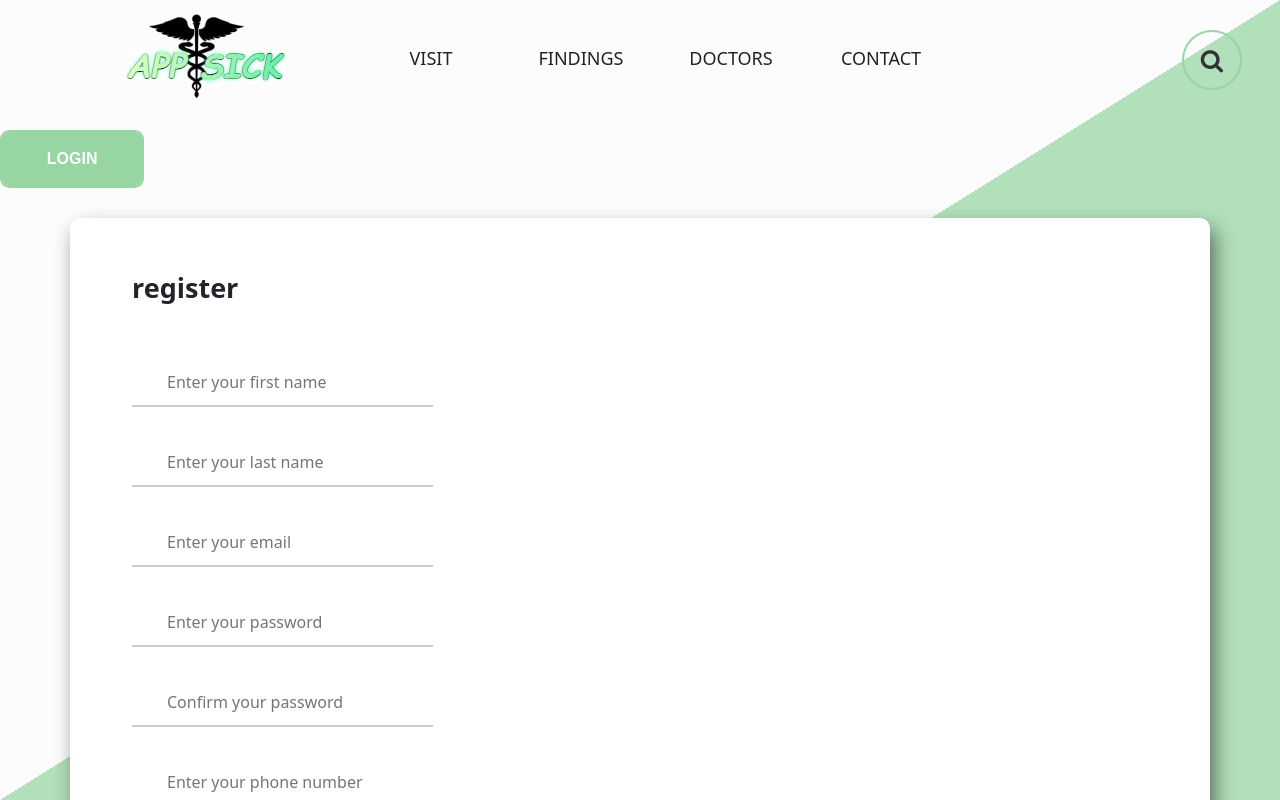
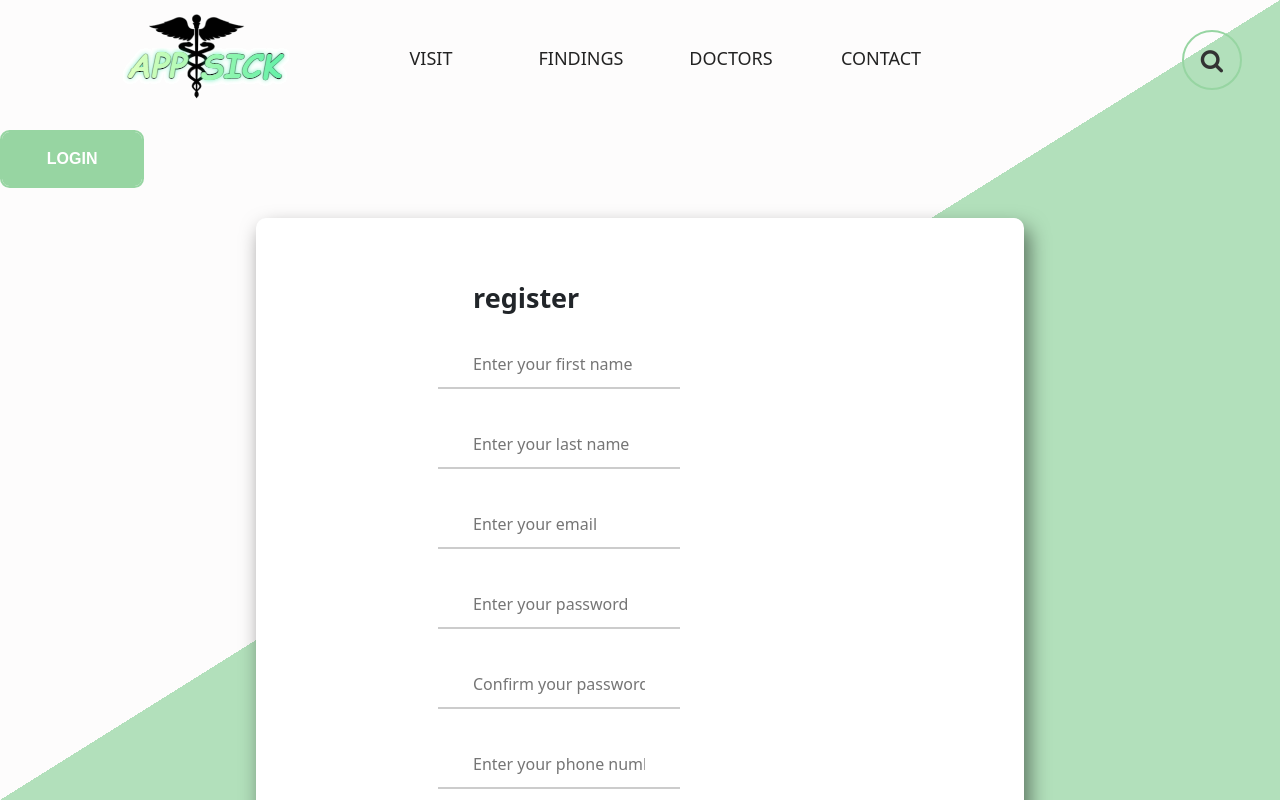
Before and after one commit to OchotaDariusz/appsick-react, a React (Create React App) app: page /register in a window 1280 px wide. Shown: the top 800 px of the page. Built offline with nearby package versions, Linux system fonts and the light colour scheme.

Commit message:
registration form

```diff
--- a/package.json
+++ b/package.json
@@ -15,7 +15,9 @@
     "@testing-library/jest-dom": "^5.16.5",
     "@testing-library/react": "^13.4.0",
     "@testing-library/user-event": "^13.5.0",
+    "axios": "^1.1.3",
     "bootstrap": "^5.2.2",
+    "popper.js": "^1.16.1",
     "react": "^18.2.0",
     "react-bootstrap": "^2.6.0",
     "react-dom": "^18.2.0",
--- a/src/Login/Login.css
+++ b/src/Login/Login.css
@@ -2,22 +2,22 @@
 
 
 
-.container{
+.containerr{
     position: relative;
-    max-width: 430px;
-    width: 100%;
+
+    width: 60%;
     background: #fff;
     border-radius: 10px;
     margin: auto;
     box-shadow: 5px 10px 20px rgb(0 0 0 / 50%);
 
 }
-.container .form{
+.containerr .form{
     padding: 50px;
 
 }
 
-.container .form .title{
+.containerr .form .title{
     position: relative;
     font-size: 27px;
     font-weight: 600;
@@ -29,13 +29,27 @@
     position: relative;
     margin-top: 30px;
     height: 50px;
-    width: 90%;
+    width: 100%;
+
 }
 
+
+.form span{
+    top: 10px;
+    position: relative;
+    margin-top: 30px;
+    height: 50px;
+    width: 90%;
+    padding: 0 35px;
+
+}
+
+
 .input-field input{
-    position: absolute;
+    /*position: absolute;*/
     height: 100%;
-    width: auto;
+    width: 60%;
+    margin: auto;
     padding: 0 35px;
     border: none;
     outline: none;
@@ -43,12 +57,12 @@
     border-top: 2px solid transparent;
 }
 
-.input-field i{
-    position: absolute;
-    top: 50%;
-    transform: translateY(-50%);
+/*.input-field i{*/
+/*    position: absolute;*/
+/*    top: 50%;*/
+/*    transform: translateY(-50%);*/
 
-}
+/*}*/
 
 .input-field i.showHidePw{
     right: 0;
--- a/src/Register/Register.js
+++ b/src/Register/Register.js
@@ -1,8 +1,10 @@
-import React, {useRef, useState} from "react"
+import React, {useEffect, useRef, useState} from "react"
 import InputFields from "../components/InputFields";
 
 
 import "../Login/Login.css"
+import axios from "axios";
+import {useHistory} from "react-router-dom";
 
 
 export default function Register() {
@@ -17,21 +19,82 @@ export default function Register() {
     const [gender, setGender] = useState("");
     const [birthDate, setBirthDate] = useState("");
     const [emailInfo, setEmailInfo] = useState("");
-
-    //Regexy do emaila i hasła
-    // let emailver = /^\S+@\S+\.\S+$/;
-    // let passValidation = /(?=.*[!#@$^%*])[a-zA-Z0-9!#@$%*^]{6,100}$/;
+    const [passwordColor, setPasswordColor] = useState("white");
+    const [passwordInfo, setPasswordInfo] = useState("");
+    const [confirmationColor, setConfirmationColor] = useState("white");
+    const [passwordConfirmationInfo, setPasswordConfirmationInfo] = useState("");
+    const [emailColor, setEmailColor] = useState("white");
 
     const handleChange = (e) => {
         setGender(e.target.value);
     }
+    let passValidation = /(?=.*[!#@$^%*])[a-zA-Z0-9!#@$%*^]{6,100}$/;
+
+    useEffect(() => {
+        const isPasswordOk = setTimeout(() => {
+            if (password.match(passValidation)) {
+                setPasswordColor("green")
+                setPasswordInfo("")
+
+            } else {
+                setPasswordColor("salmon");
+                setPasswordInfo("invalid password")
+            }
+            // password.match(passValidation) ? setPasswordColor("green") : setPasswordColor("salmon");
+            if (password.length == 0) {
+                setPasswordColor("white")
+                setPasswordInfo("")
+            }
+        }, 1000);
+        return () => {
+            clearTimeout(isPasswordOk)
+        }
+    }, [password])
+
+    useEffect(() => {
+        const isConfirmationOk = setTimeout(() => {
+            // passwordConfirmation === password ? setConfirmationColor("green") : setConfirmationColor("salmon")
+            if (passwordConfirmation === password) {
+                setConfirmationColor("green")
+                setPasswordConfirmationInfo("")
+            } else {
+                setConfirmationColor("salmon")
+                setPasswordConfirmationInfo("passwords are different")
+            }
+            if (password.length == 0 ||
+                passwordConfirmation.length == 0) {
+                setConfirmationColor("white")
+                setPasswordConfirmationInfo("")
+            }
+        }, 1000);
+        return () => {
+            clearTimeout(isConfirmationOk)
+        }
+    }, [passwordConfirmation, password])
+
+    // useEffect(() => {
+    //     const isEmailTaken = setTimeout( ()=> {
+    //         axios.get("API", {
+    //             params: {
+    //                 email: `${email}`
+    //             }
+    //         }).then(({data}) => {
+    //             console.log(data)
+    //             //        jesli nie dostane uzytkownika to setEmailColor("green")
+    //             //    else setEmailColor("salmon")
+    //         })
+    //     },1000)
+    //     return () => {
+    //         clearTimeout(isEmailTaken)
+    //     };
+    // }, [email]);
 
 
     const submitForm = (event) => {
-
-        setIsActive(current => !current);
+        event.preventDefault()
         if (password === passwordConfirmation &&
-            pesel.length !== 11 &&
+            password.length > 6 &&
+            pesel.length === 11 &&
             emailInfo === ""
         ) {
             fetch('http://localhost:8080/register', {
@@ -41,64 +104,74 @@ export default function Register() {
                     'Content-Type': 'application/json'
                 },
                 body: JSON.stringify({
-                    "email": email.current.value,
-                    "password": password.current.value,
-                    "firstName": firstName.current.value,
-                    "lastName": lastName.current.value,
-
-                    "birthDate": birthDate.current.value,
-                    "telephoneNumber": telephoneNumber.current.value,
-                    "pesel": pesel.current.value,
+                    "email": email,
+                    "password": password,
+                    "firstName": firstName,
+                    "lastName": lastName,
+                    "birthDate": birthDate,
+                    "telephoneNumber": telephoneNumber,
+                    "pesel": pesel,
                     "sex": gender
                 })
             })
                 .then(response => response.json())
                 .then(response => console.log(JSON.stringify(response)))
+            routeChange()
+
         } else {
-            event.preventDefault()
+            alert("gdzie kurła")
         }
     }
 
+    const history = useHistory();
 
+    const routeChange = () => {
+        let path = `/`;
+        history.push(path);
+    }
     return (
-        <>
-            <div className="container">
-                <div className="forms">
+
+        <div className="containerr">
+            <div className="row">
+                <div className="col-2"></div>
+                <div className="col-8">
+                    <div className="forms ">
                         <div className="form register">
                             <span className="title">register</span>
                             <form onSubmit={submitForm}>
                                 <InputFields placeholder={"Enter your first name"} type={"text"} set={setFirstName}/>
-
                                 <InputFields placeholder={"Enter your last name"} type={"text"} set={setLastName}/>
-                            <InputFields placeholder={"Enter your email"} type={"email"} set={setEmail}/>
-                            <div>{emailInfo}</div>
-                            <InputFields placeholder={"Enter your password"} type={"password"} set={setPassword}/>
-                            <InputFields placeholder={"Confirm your password"} type={"password"}
+                                <InputFields placeholder={"Enter your email"} type={"email"} set={setEmail}
+                                             info={emailInfo}/>
+                                <InputFields info={passwordInfo} color={passwordColor}
+                                             placeholder={"Enter your password"} type={"password"}
+                                             set={setPassword}/>
+                                <InputFields info={passwordConfirmationInfo} color={confirmationColor}
+                                             placeholder={"Confirm your password"}
+                                             type={"password"}
                                              set={setPasswordConfirmation}/>
                                 <InputFields placeholder={"Enter your phone number"} type={"text"}
                                              set={setTelephoneNumber}/>
                                 <InputFields type={"date"} set={setBirthDate}/>
-                            <InputFields placeholder={"Enter your PESEL"} type={"text"} set={setPesel}/>
-                            <div className={"input-field "}
-                                 style={{
-                                     backgroundColor: isActive ? 'salmon' : '',
-                                     color: isActive ? 'white' : '',
-                                 }}
-                            >
-                                <input type="radio" value="MALE"
+                                <InputFields placeholder={"Enter your PESEL"} type={"text"}
+                                             set={setPesel}/> {/*   TODO color/info */}
+                                <div className="input-field ">
+                                    <input style={{width: 'auto'}} type="radio" value="MALE"
                                            onChange={handleChange} name="gender"/>
                                     <label>Male</label>
-
-                                <input type="radio" value="FEMALE"
+                                    <input style={{width: 'auto'}} type="radio" value="FEMALE"
                                            onChange={handleChange} name="gender"/>
                                     <label>Female</label>
                                 </div>
-                            <button>submit</button>
+                                <button className="btn btn-success">submit</button>
                             </form>
                         </div>
                     </div>
                 </div>
 
-        </>
+
+            </div>
+        </div>
+
     );
 }
--- a/src/components/InputFields.js
+++ b/src/components/InputFields.js
@@ -2,16 +2,34 @@ import React, {useRef, useState} from "react"
 
 export default function InputFields(props) {
 
-        return (
-        <div className="input-field" >
-            <label>
-                <input onChange={e=>props.set(e.target.value)}  type={props.type} placeholder={props.placeholder} required/>
-            </label>
+    const [color, setcolor] = useState("")
+    const [info, setInfo] = useState("")
+
+    return (
+        <div className="row ">
+
+                <div className="input-field ">
+
+
+                        <input className="float-start"
+                            style={{
+                                backgroundColor: props.color
+                            }}
+                            onChange={e => props.set(e.target.value)} type={props.type} placeholder={props.placeholder}
+                            required/>
+
+                    <span>
+                        {props.info}
+                    </span>
+                </div>
+
+
+
+            {/*</div>*/}
         </div>
 
 
     )
 
 
-
 }
```
Also changed, not shown: src/Login/Login.js (+3 -13 lines), src/Visit/Visit.js (+5 -5 lines), 1 other file (tests, documents, lock files or other folders). Lines whose indentation alone changed are shown as unchanged.
